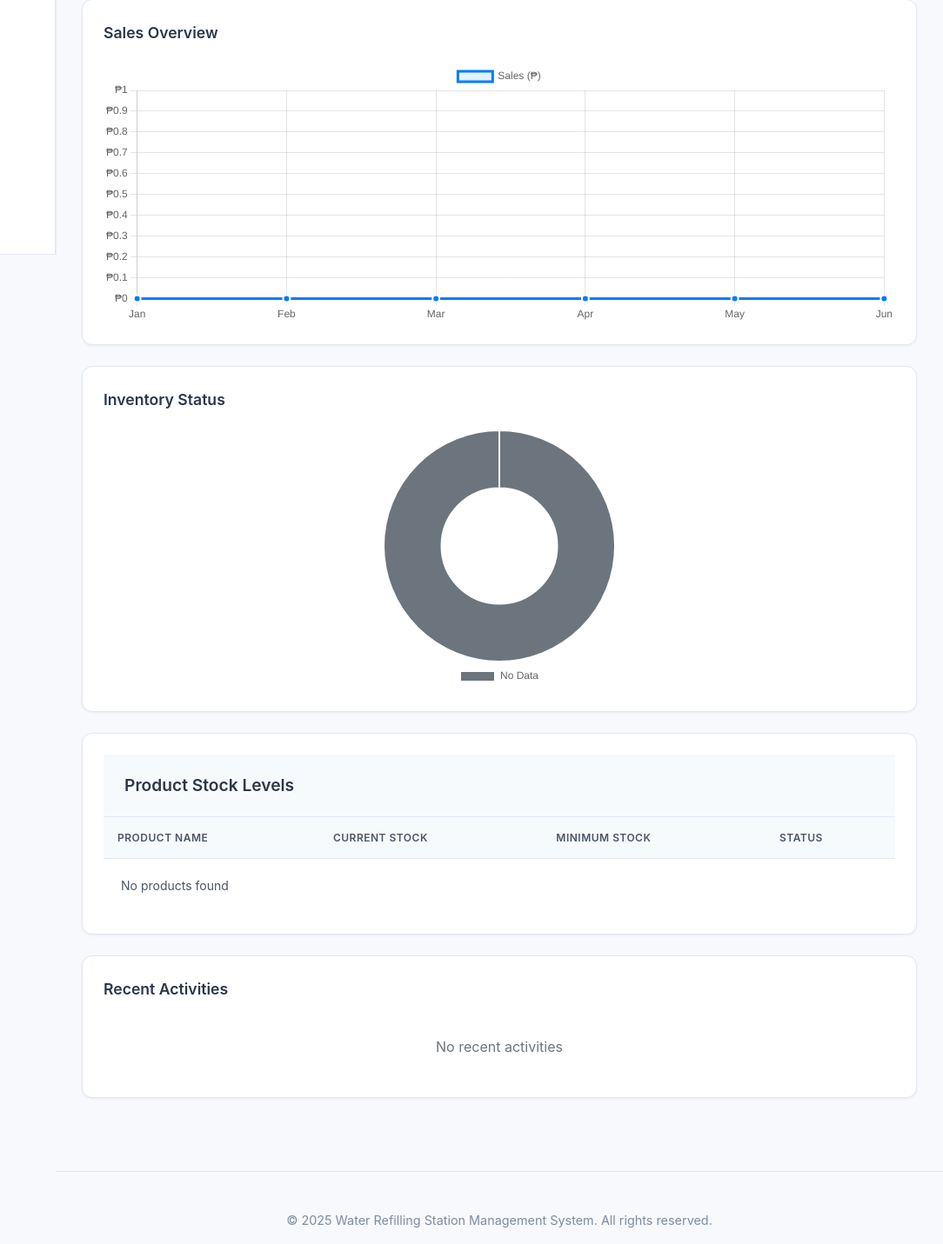
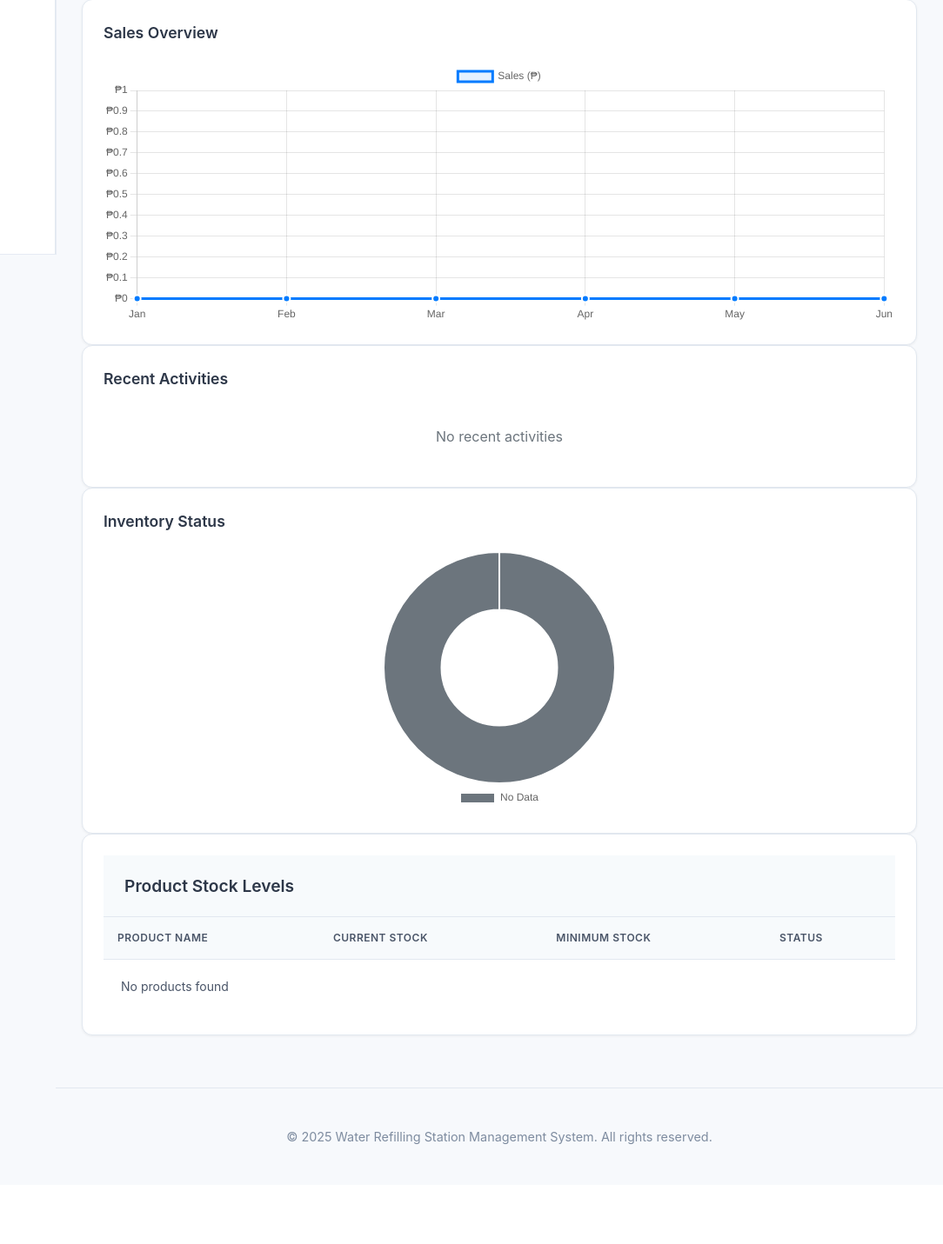
Before and after one commit to bunsai090/Water-Refilling-Station-Management-System, a PHP site: page /dashboard.php in a window 1280 px wide. Shown: the part 508-1939 px from the top of the page at 87% size, without its empty margins (196-1280 px from the left). After the commit the page ends 1825 px from the top, so only its background shows below. Run offline with PHP 8.4, Linux system fonts and the light colour scheme; the visitor is signed in with stand-in values (Sample User, id 1); data that the repository does not hold is empty.

Commit message:
Update dashboard.php

```diff
--- a/dashboard.php
+++ b/dashboard.php
@@ -41,18 +41,36 @@
                 </div>
             </div>
 
-            <div class="chart-container">
+            <div class="dashboard-grid">
+                <!-- Row 1: Sales Chart (8 cols) & Recent Activities (4 cols) -->
+                <div class="grid-col-span-8">
+                    <div class="chart-container" style="height: 100%; margin-bottom: 0;">
                         <h3>Sales Overview</h3>
                         <canvas id="salesChart"></canvas>
                     </div>
+                </div>
 
-            <div class="chart-container">
+                <div class="grid-col-span-4">
+                    <div class="chart-container" style="height: 100%; margin-bottom: 0;">
+                        <h3>Recent Activities</h3>
+                        <div class="activity-list" id="recent-activities">
+                            <p>Loading recent activities...</p>
+                        </div>
+                    </div>
+                </div>
+            </div>
+
+            <div class="dashboard-grid">
+                <!-- Row 2: Inventory Chart (4 cols) & Stock Table (8 cols) -->
+                <div class="grid-col-span-4">
+                    <div class="chart-container" style="height: 100%; margin-bottom: 0;">
                         <h3>Inventory Status</h3>
                         <canvas id="inventoryChart"></canvas>
                     </div>
+                </div>
 
-
-            <div class="card">
+                <div class="grid-col-span-8">
+                    <div class="card" style="height: 100%; margin-bottom: 0;">
                         <div class="card-header">
                             <h3>Product Stock Levels</h3>
                         </div>
@@ -77,11 +95,6 @@
                             </table>
                         </div>
                     </div>
-
-            <div class="chart-container">
-                <h3>Recent Activities</h3>
-                <div class="activity-list" id="recent-activities">
-                    <p>Loading recent activities...</p>
                 </div>
             </div>
         </div>
```
Lines whose indentation alone changed are shown as unchanged.
